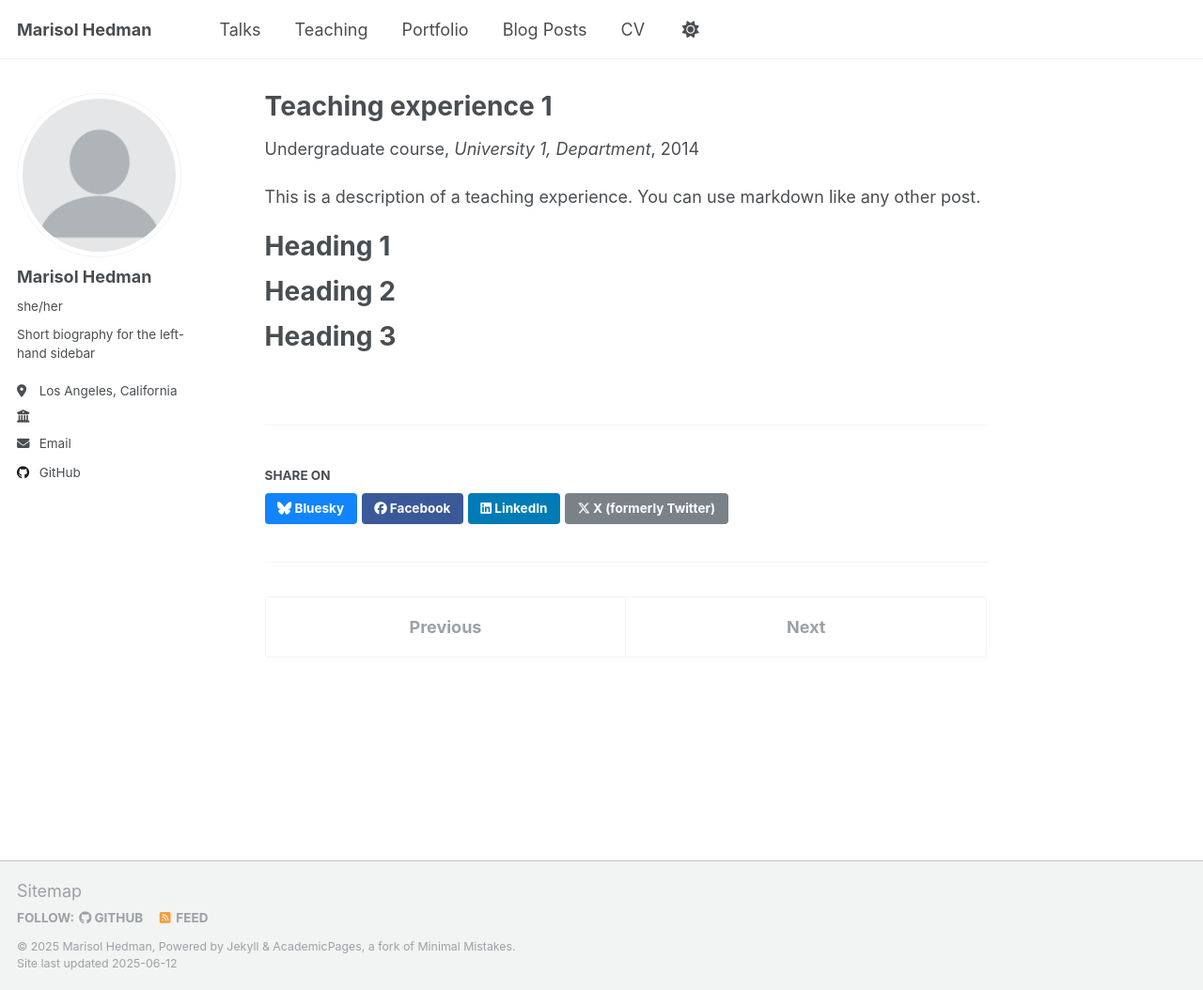
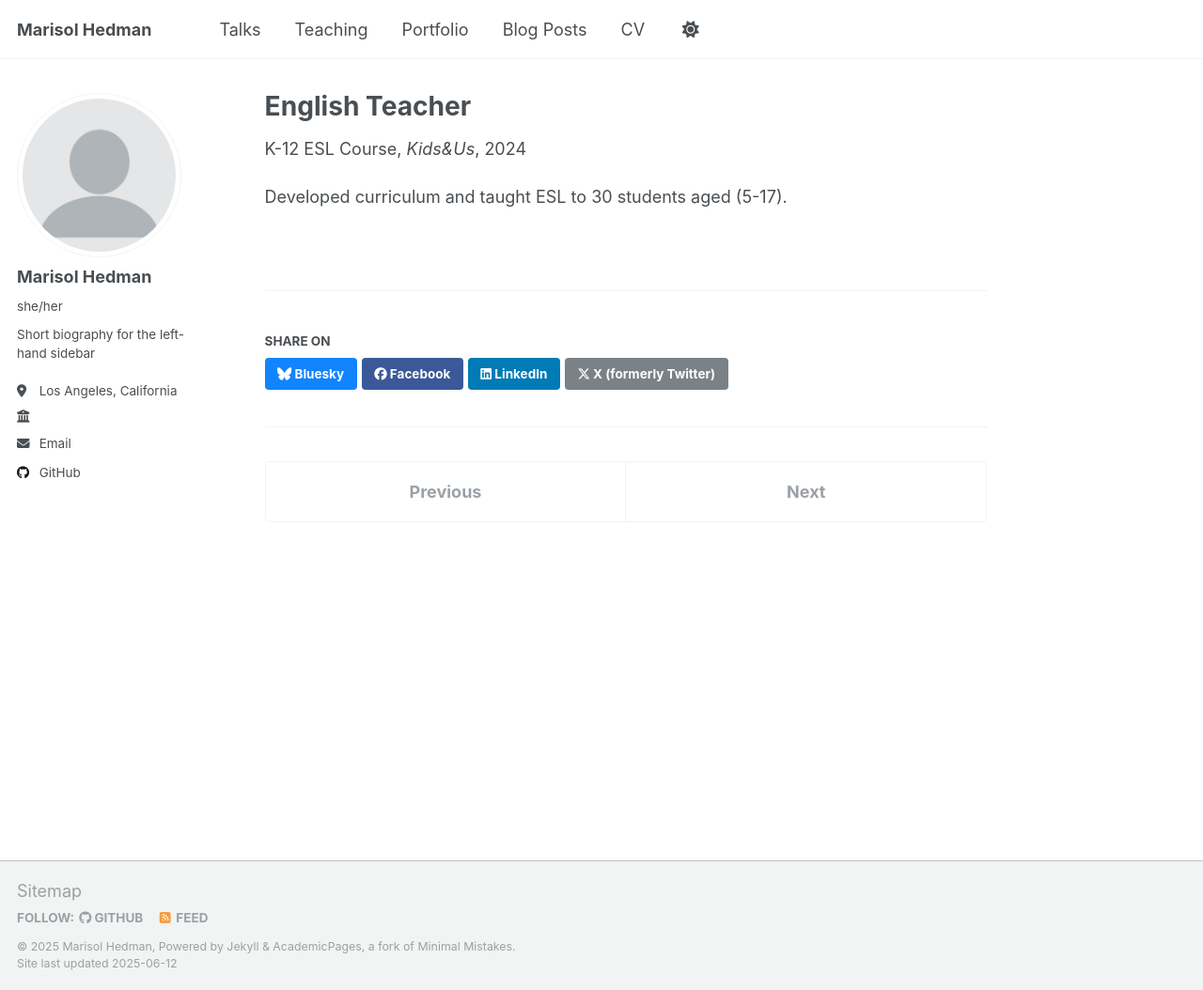
Before and after one commit to MarisolNavarro/marisolnavarro.github.io, a Jekyll site: the page built from _teaching/2014-spring-teaching-1.md, in a window 1280 px wide and 1054 px high. Shown: the whole window at 94% size. Built offline with Jekyll 4.4.1, drawn with Linux system fonts in a browser that asks for light colours.

Commit message:
Update 2014-spring-teaching-1.md

```diff
--- a/_teaching/2014-spring-teaching-1.md
+++ b/_teaching/2014-spring-teaching-1.md
@@ -1,20 +1,10 @@
 ---
-title: "Teaching experience 1"
+title: "English Teacher"
 collection: teaching
-type: "Undergraduate course"
+type: "K-12 ESL Course"
 permalink: /teaching/2014-spring-teaching-1
-venue: "University 1, Department"
-date: 2014-01-01
-location: "City, Country"
+venue: "Kids&Us"
+date: 2024-04-01
+location: "Madrid, Spain"
 ---
-
-This is a description of a teaching experience. You can use markdown like any other post.
-
-Heading 1
-======
-
-Heading 2
-======
-
-Heading 3
-======
+Developed curriculum and taught ESL to 30 students aged (5-17).
```
